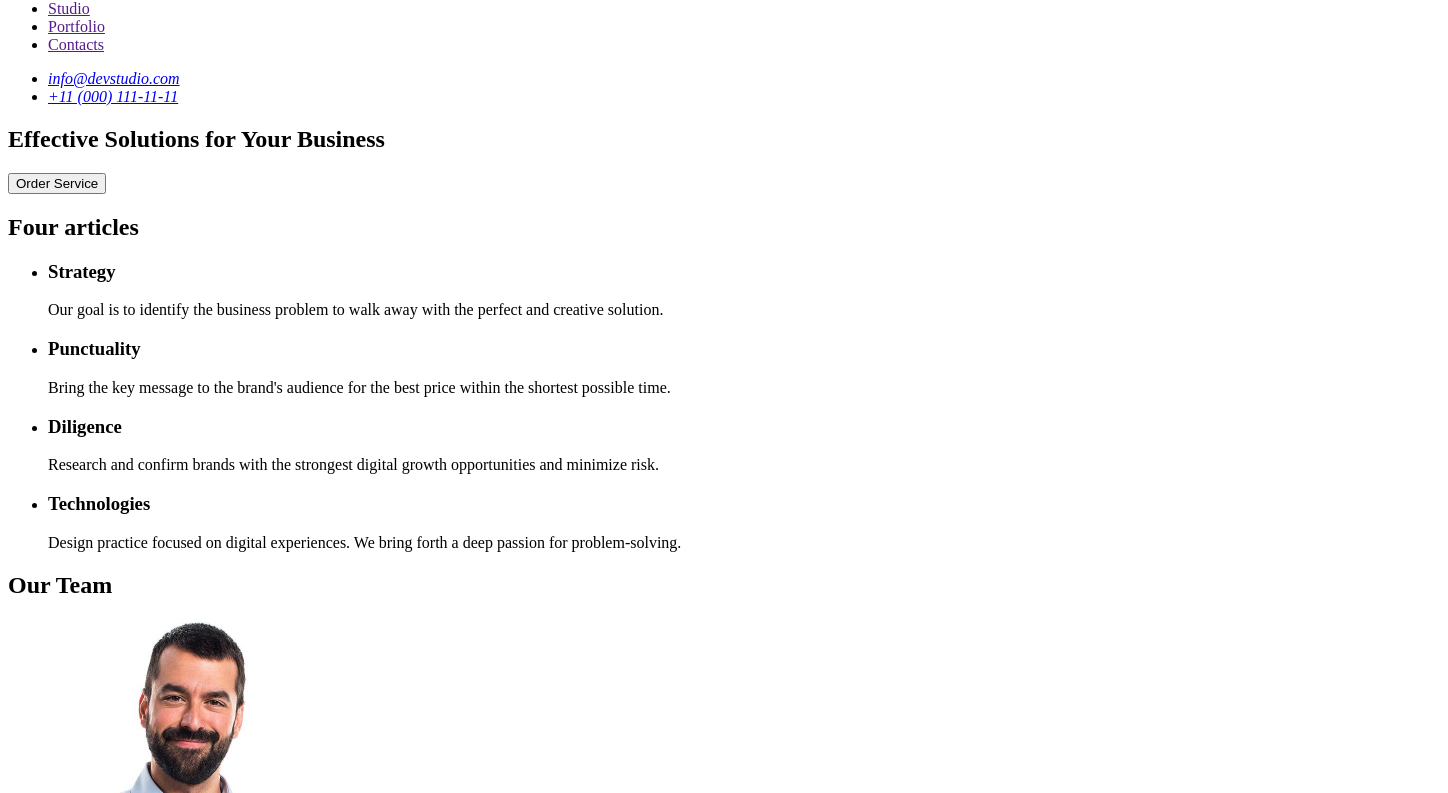
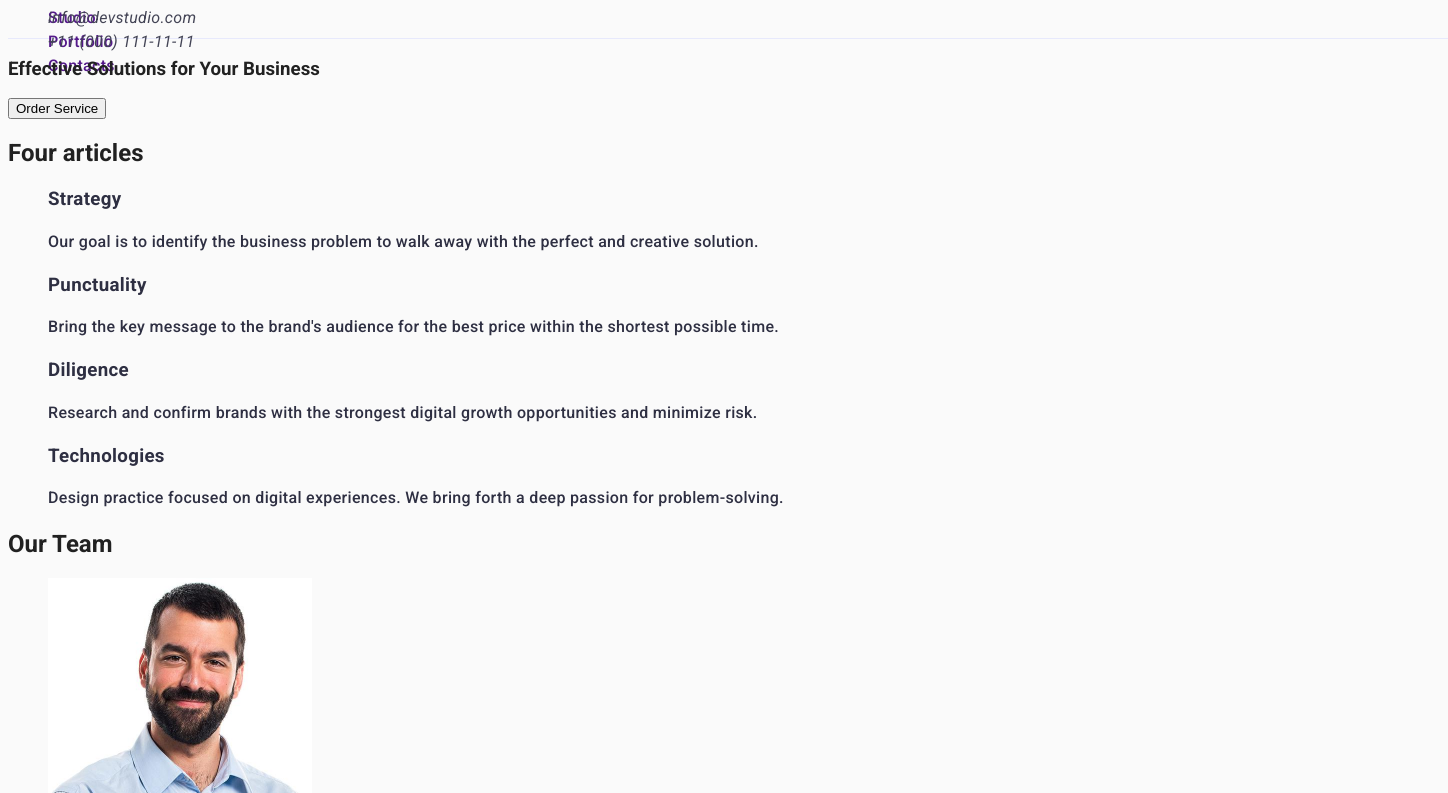
Before and after one commit to DmytroHlushchenko17/goit-markup-hw-02, a plain HTML site: page index.html in a window 1280 px wide. Shown: the part 42-835 px from the top of the page, 1448 px wide, since content can reach past the window. Drawn offline with Linux system fonts and the light colour scheme.

Commit message:
add index file

```diff
--- a/css/styles.css
+++ b/css/styles.css
@@ -0,0 +1,67 @@
+body {
+    font-family: "Roboto", "Raleway", sans-serif;
+    color: #212121;
+    background: #fff;
+    background-color: #fafafa;
+    width: 1440px;
+    height: 2060px;
+
+}
+
+ul {
+    list-style-type: none;
+}
+
+a {
+    text-decoration: none;
+}
+
+.TopLine {
+    border-bottom: 1px solid #e7e9fc;
+    width: 1440px;
+    height: 72px;
+}
+
+.Logo {
+    width: 115px;
+    height: 24px;
+    border-top: 24px;
+    border-left: 156px;
+}
+
+.MenuNav {
+    width: 261px;
+    height: 24px;
+    border-top: 24px;
+    border-left: 347px;
+}
+.MenuNav, li {
+    font-family: "Roboto", sans-serif;
+    font-weight: 500;
+    font-size: 16px;
+    line-height: 150%;
+    letter-spacing: 0.02em;
+    color: #2e2f42;
+}
+
+.email {
+    font-family: "Roboto", sans-serif;
+    font-weight: 400;
+    font-size: 16px;
+    line-height: 150%;
+    letter-spacing: 0.02em;
+    color: #434455;
+    border-top: 24px;
+    border-left: 940px;
+
+}
+.tel {
+    font-family: "Roboto", sans-serif;
+    font-weight: 400;
+    font-size: 16px;
+    line-height: 150%;
+    letter-spacing: 0.02em;
+    color: #434455;
+    border-top: 24px;
+    border-left: 940px;
+}
--- a/index.html
+++ b/index.html
@@ -2,13 +2,20 @@
 <html lang="en">
   <head>
     <meta charset="UTF-8" />
-    <meta name="description" content="goit-markup-hw-01" />
+    <meta name="description" content="webstudio" />
     <title>webstudio</title>
+    <link rel="stylesheet" href="./css/styles.css" />
+    <link rel="preconnect" href="https://fonts.googleapis.com" />
+    <link rel="preconnect" href="https://fonts.gstatic.com" crossorigin />
+    <link
+      href="https://fonts.googleapis.com/css2?family=Raleway:ital,wght@0,100..900;1,100..900&family=Roboto:ital,wght@0,100..900;1,100..900&display=swap"
+      rel="stylesheet"
+    />
   </head>
   <body>
-    <header>
-      <nav>
-        <a href="./index.html">WebStudio</a>
+    <header class="TopLine">
+      <nav class="MenuNav">
+        <a class="Logo" href="./index.html">WebStudio</a>
         <ul>
           <li><a href="">Studio</a></li>
           <li><a href="">Portfolio</a></li>
@@ -17,24 +24,33 @@
       </nav>
       <address>
         <ul>
-          <li><a href="mailto:info@devstudio.com">info@devstudio.com</a></li>
-          <li><a href="tel:+110001111111">+11 (000) 111-11-11</a></li>
+          <li>
+            <a class="email" href="mailto:info@devstudio.com"
+              >info@devstudio.com</a
+            >
+          </li>
+          <li>
+            <a class="tel" href="tel:+110001111111">+11 (000) 111-11-11</a>
+          </li>
         </ul>
       </address>
     </header>
     <main>
+      <section class="Portfolio">
         <section>
           <h1>Effective Solutions for Your Business</h1>
           <button type="button">Order Service</button>
         </section>
+      </section>
+      <section class="Portfolio">
         <section>
           <h2>Four articles</h2>
           <ul>
             <li>
               <h3>Strategy</h3>
               <p>
-              Our goal is to identify the business problem to walk away with the
-              perfect and creative solution.
+                Our goal is to identify the business problem to walk away with
+                the perfect and creative solution.
               </p>
             </li>
             <li>
@@ -60,6 +76,8 @@
             </li>
           </ul>
         </section>
+      </section>
+      <section class="Portfolio">
         <section>
           <h2>Our Team</h2>
 
@@ -106,6 +124,7 @@
             </li>
           </ul>
         </section>
+      </section>
     </main>
     <footer>
       <a href="./index.html">WebStudio</a>
```
Lines whose indentation alone changed are shown as unchanged.
